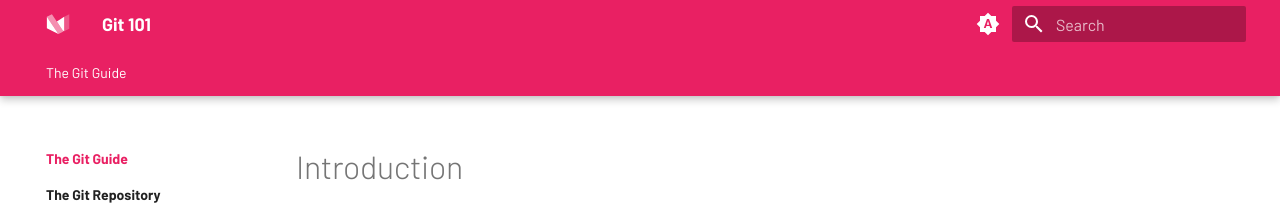
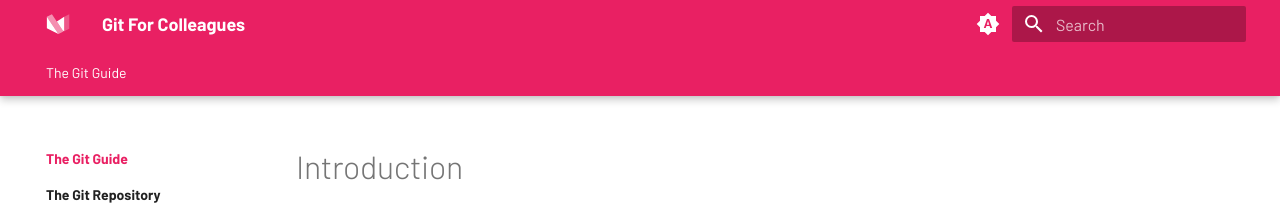
Before and after one commit to LPvdT/git-for-colleagues, an MkDocs documentation site: the page built from docs/index.md, in a window 1280 px wide. Shown: the top 208 px of the page. Built offline with MkDocs 1.6.1 and Material for MkDocs 9.7.7, drawn with Linux system fonts in a browser that asks for light colours.

Commit message:
Change: Site title

```diff
--- a/mkdocs.yml
+++ b/mkdocs.yml
@@ -1,5 +1,5 @@
 # Project information
-site_name: Git 101
+site_name: Git For Colleagues
 # site_url: ...
 site_author: Laurens van der Tas
 site_description: >-
```
